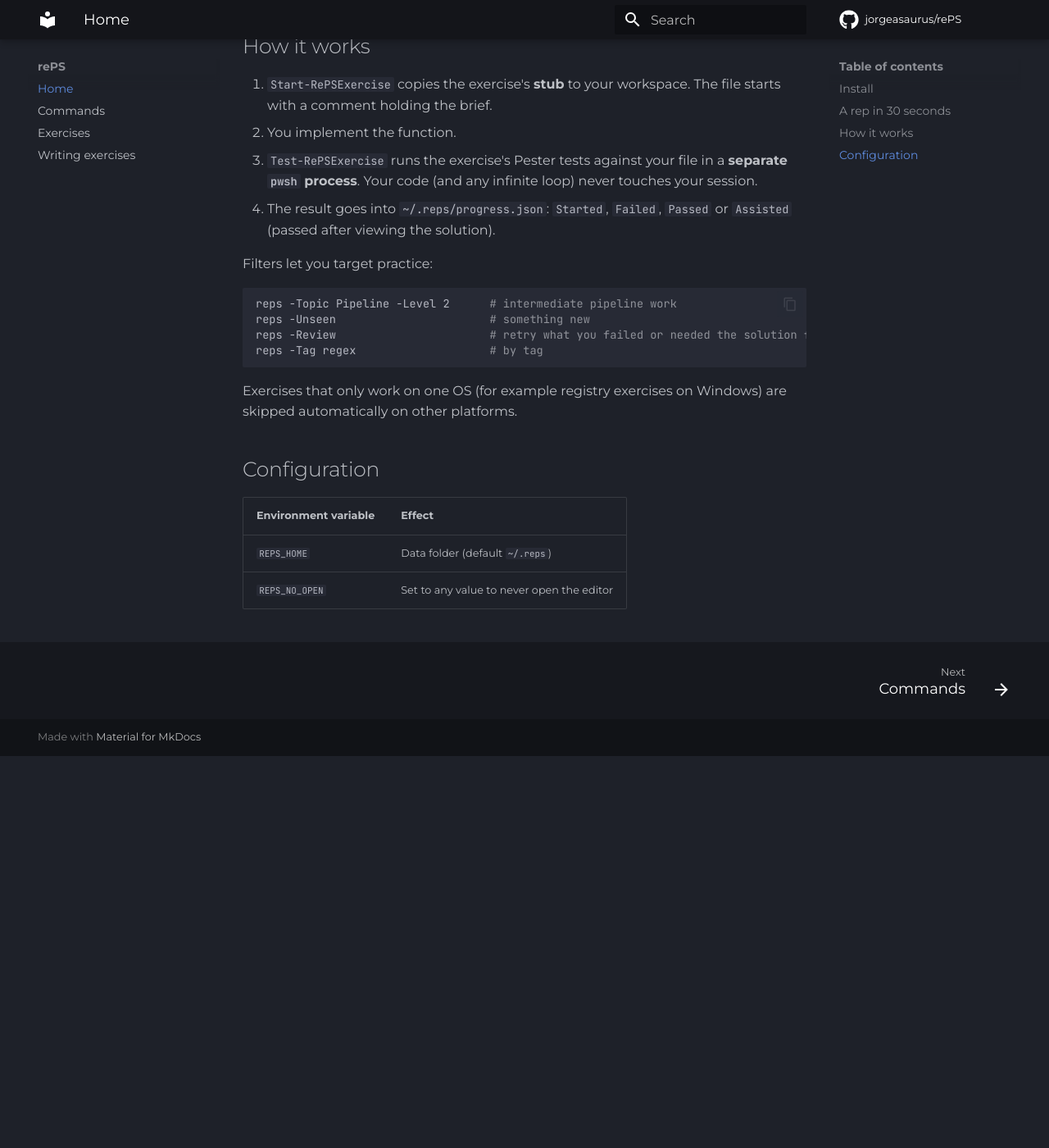
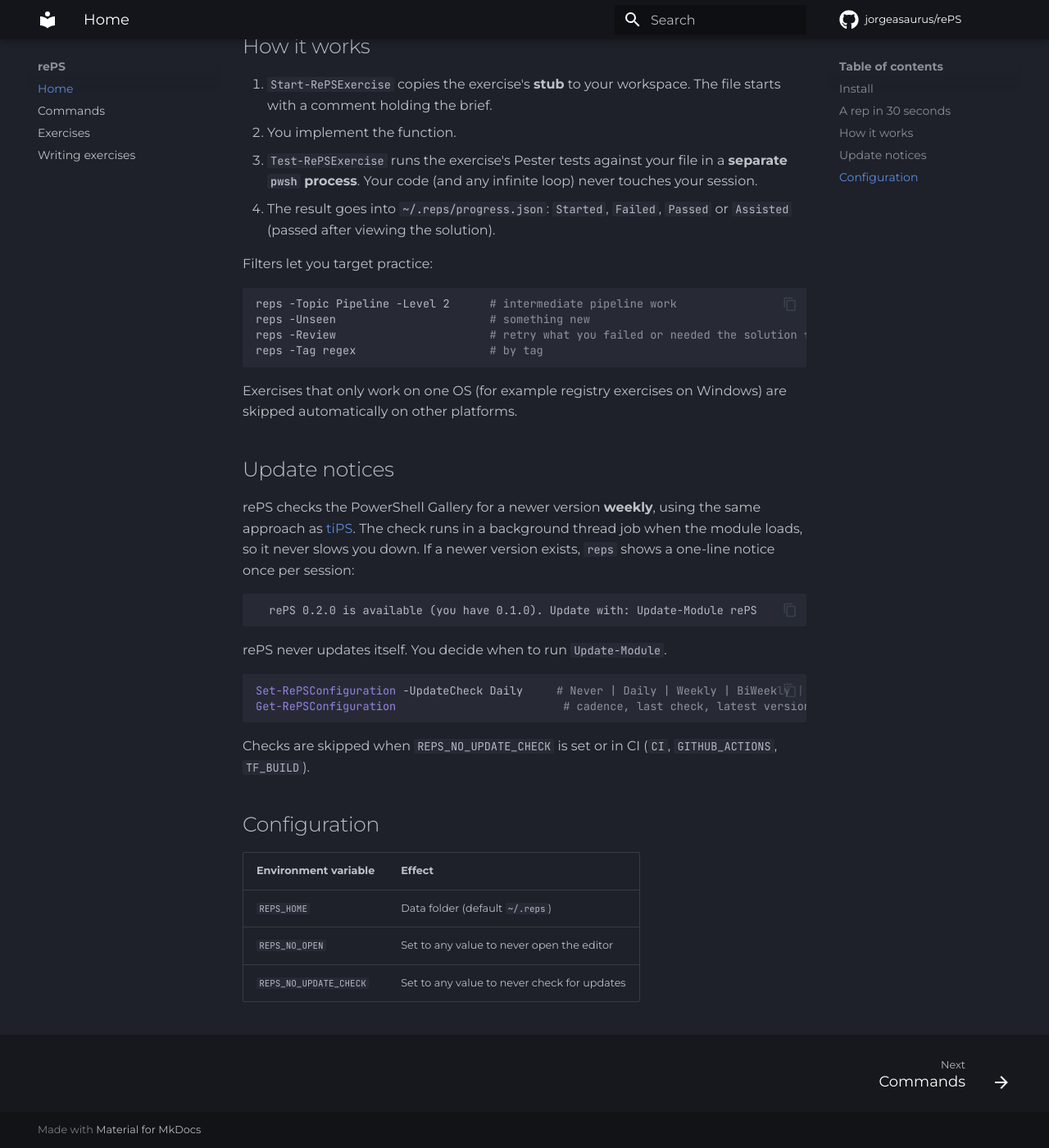
Before and after one commit to jorgeasaurus/rePS, an MkDocs documentation site: the page built from docs/index.md, in a window 1280 px wide and 1400 px high, scrolled down 806 px. Shown: the whole window at 82% size. Built offline with MkDocs 1.6.1 and Material for MkDocs 9.7.7, drawn with Linux system fonts in a browser that asks for light colours; comment, search, counter and statistics services are not loaded; before the commit the page ends 1728 px from its top, so only the background shows below that.

Commit message:
Add tiPS-style update notices
- Background thread job at import looks up the latest stable rePS on the
  PowerShell Gallery when the cadence (default Weekly) has elapsed
- reps shows a once-per-session notice when a newer version exists;
  rePS never updates itself
- Get-RePSConfiguration / Set-RePSConfiguration -UpdateCheck
- Skipped with REPS_NO_UPDATE_CHECK or in CI; never throws or blocks import
- Data folder creation no longer affected by -WhatIf

Co-Authored-By: Claude Opus 5.5 <noreply@anthropic.com>
Claude-Session: https://claude.ai/code/session_01VoWrnD4xo2jyC6jsYCzY96

````diff
--- a/docs/index.md
+++ b/docs/index.md
@@ -52,9 +52,30 @@ reps -Tag regex                    # by tag
 Exercises that only work on one OS (for example registry exercises on Windows) are
 skipped automatically on other platforms.
 
+## Update notices
+
+rePS checks the PowerShell Gallery for a newer version **weekly**, using the same approach as
+[tiPS](https://github.com/deadlydog/PowerShell.tiPS). The check runs in a background
+thread job when the module loads, so it never slows you down. If a newer version exists,
+`reps` shows a one-line notice once per session:
+
+```text
+  rePS 0.2.0 is available (you have 0.1.0). Update with: Update-Module rePS
+```
+
+rePS never updates itself. You decide when to run `Update-Module`.
+
+```powershell
+Set-RePSConfiguration -UpdateCheck Daily     # Never | Daily | Weekly | BiWeekly | Monthly
+Get-RePSConfiguration                         # cadence, last check, latest version, data paths
+```
+
+Checks are skipped when `REPS_NO_UPDATE_CHECK` is set or in CI (`CI`, `GITHUB_ACTIONS`, `TF_BUILD`).
+
 ## Configuration
 
 | Environment variable | Effect |
 | --- | --- |
 | `REPS_HOME` | Data folder (default `~/.reps`) |
 | `REPS_NO_OPEN` | Set to any value to never open the editor |
+| `REPS_NO_UPDATE_CHECK` | Set to any value to never check for updates |
````
Also changed, not shown: AGENTS.md (+4 -2 lines), CHANGELOG.md (+1 -0 lines), README.md (+2 -0 lines), docs/commands.md (+13 -0 lines), 9 other files.
